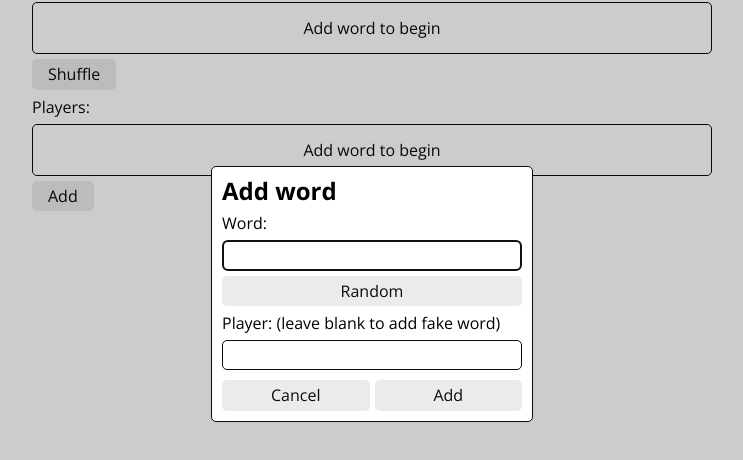
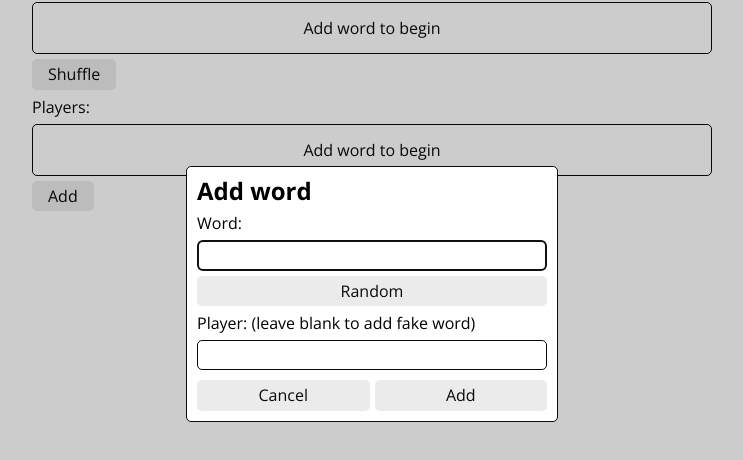
Before and after one commit to khui0/empire, a website built with Vite: page empire/index.html in a window 1280 px wide. Both pictures are taken after a click on the button "Add". Shown: the part 106-566 px from the top of the page, without its empty margins (268-1011 px from the left). Built offline with nearby package versions, Linux system fonts and the light colour scheme.

Commit message:
Increase width of modals

```diff
--- a/empire/style.css
+++ b/empire/style.css
@@ -60,7 +60,7 @@ dialog {
     flex-direction: column;
     gap: 5px;
     box-sizing: content-box;
-    width: min(100%, 300px);
+    width: min(100%, 350px);
     padding: 10px;
     border: 1px solid var(--text-color);
     border-radius: 5px;
```
